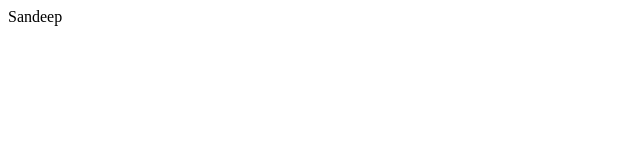
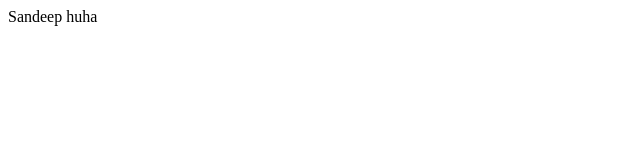
Before and after one commit to skandiboyina/SandeepTest, a plain HTML site: page Index.html in a window 1280 px wide. Shown: the full height of the page, 0-640 px from the left. Drawn offline with Linux system fonts and the light colour scheme.

Commit message:
yes I can also change

```diff
--- a/Index.html
+++ b/Index.html
@@ -1,5 +1,5 @@
 <html>
 <body>
-<p>Sandeep</p>
+<p>Sandeep huha</p>
  </body>
 </html>
```
